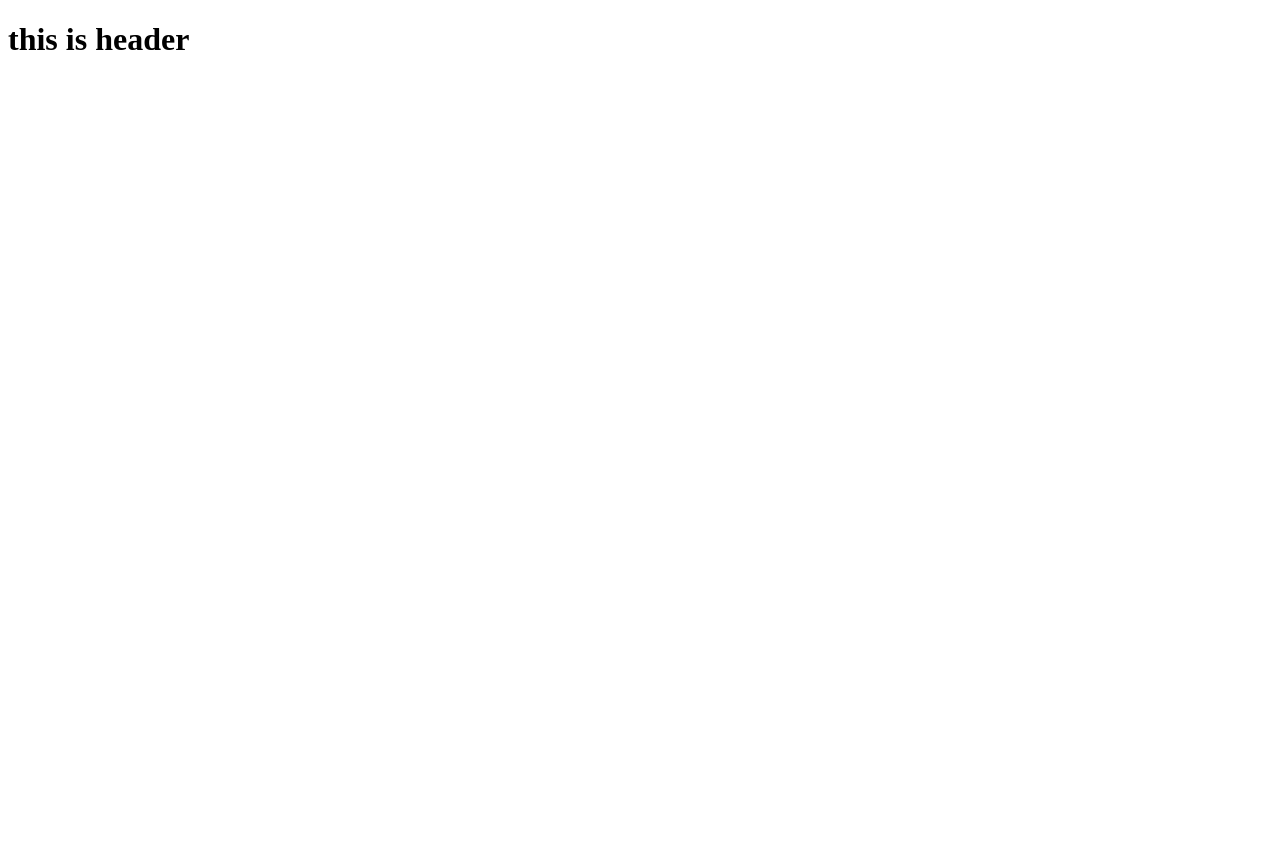
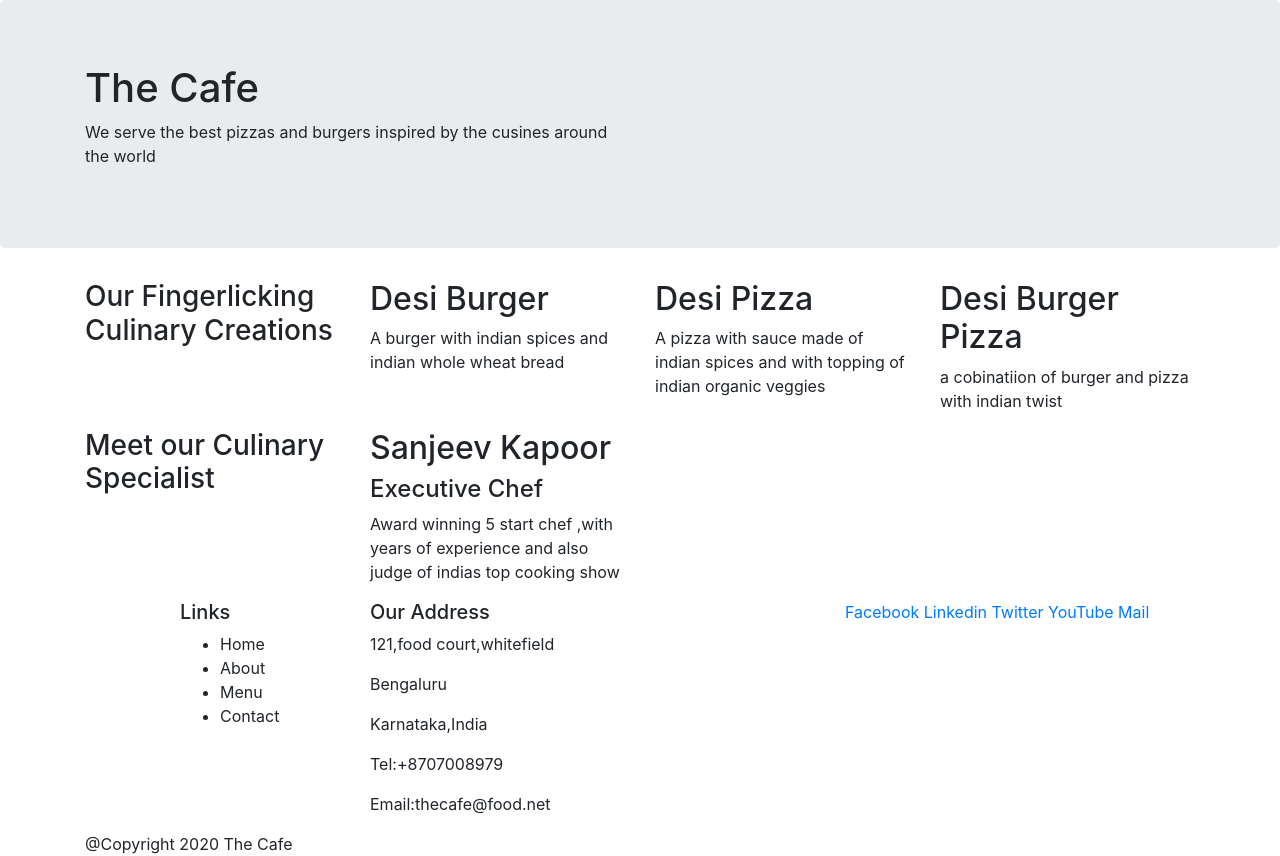
Before and after one commit to deepak80199/restaurant, a website: page index.html in a window 1280 px wide. Before the commit the page ends 800 px from the top, so only its background shows below. Drawn offline with nearby package versions, Linux system fonts and the light colour scheme.

Commit message:
bootstrap grid setup complete

```diff
--- a/index.html
+++ b/index.html
@@ -1,7 +1,127 @@
 <!DOCTYPE HTML>
 <HEAD>
-	<title>restaurant</title>
+	<title>The Cafe</title>
+	 <!-- Required meta tags always come first -->
+	 <meta charset="utf-8">
+	 <meta name="viewport" content="width=device-width, initial-scale=1, shrink-to-fit=no">
+	 <meta http-equiv="x-ua-compatible" content="ie=edge">
+
+	 <!-- Bootstrap CSS -->
+	 <link rel="stylesheet" href="node_modules/bootstrap/dist/css/bootstrap.min.css">
+
 </HEAD>
 <BODY>
-	<H1>this is header</H1>
+
+	<!-- BOOTSTRAP GRID
+		<div class="container">
+		<div class="row justify-content-center">
+			<div class="col-sm-5"></div>
+			<div class="col-sm-7"></div>
+			tells that for small screen size components should take 5 and 7 columns respectively
+			we can use .col- (extra small screeen), .col-sm-, .col-md-, .col-lg-, .col-xl-
+			col-auto can also be used to automatically use the remaining col
+			we can use order-sm-x ,where x=1-12,first,last
+			we can also use offset-sm-1
+			nesting is also allowed
+		</div>
+	</div> -->
+
+	<header class="jumbotron">
+		<div class="container">
+			<div class="row">
+				<div class="col-12 col-sm-6">
+					<h1>The Cafe</h1>
+					<p>We serve the best pizzas and burgers inspired by the cusines around the world </p>
+				</div>
+
+				<div class="col-12 col-sm"></div>
+		</div>
+	</header>
+
+	<div class="container">
+		<div>
+
+			<div class="row">
+				<div class="col-12 col-sm-6 col-md-3">
+					<h3>Our Fingerlicking Culinary Creations</h3>
+				</div>
+
+				<div class="col-12 col-sm-6 col-md-3">
+					<h2>Desi Burger</h2>
+					<p>A burger with indian spices and indian whole wheat bread</p>
+				</div>
+
+				<div class="col-12 col-sm-6 col-md-3">
+					<h2>Desi Pizza</h2>
+					<p>A pizza with sauce made of indian spices and with topping of indian organic veggies</p>
+				</div>
+
+				<div class="col-12 col-sm-6 col-md-3">
+					<h2>Desi Burger Pizza</h2>
+					<p>a cobinatiion of burger and pizza with indian twist </p>
+				</div>
+			</div>
+
+			<div class="row">
+				<div class="col-12 col-sm-4 col-md-3">
+					<h3>Meet our Culinary Specialist</h3>
+				</div>
+				<div class="col-12 col-sm-4 col-md-3">
+					<h2>Sanjeev Kapoor</h2>
+					<h4>Executive Chef</h4>
+					<p>Award winning 5 start chef ,with years of experience and also judge of indias top cooking show </p>
+				</div>
+			</div>
+
+		</div>
+	</div>
+
+	<div>
+		<footer>
+			<div class="container">
+
+				<div class="row">
+					<div class="col-4 offset-1 col-sm-2">
+						<h5>Links</h5>
+						<ul>
+							<li>Home</li>
+							<li>About</li>
+							<li>Menu</li>
+							<li>Contact</li>
+						</ul>
+					</div>
+
+					<div class="col-7 col-sm-5">
+						<h5>Our Address</h5>
+						<p>121,food court,whitefield</p>
+						<p>Bengaluru</p>
+						<p>Karnataka,India</p>
+						<p>Tel:+8707008979</p>
+						<p>Email:thecafe@food.net</p>
+					</div>
+
+					<div class="col-12 col-sm-4">
+						<a href="#">Facebook</a>
+						<a href="#">Linkedin</a>
+						<a href="#">Twitter</a>
+						<a href="#">YouTube</a>
+						<a href="#">Mail</a>
+					</div>
+				</div>
+
+				<div class="row">
+					<div class="col-auto">
+						@Copyright 2020 The Cafe
+					</div>
+				</div>
+
+			</div>
+		</footer>
+	</div>
+
+
+	    <!-- jQuery first, then Popper.js, then Bootstrap JS. -->
+		<script src="node_modules/jquery/dist/jquery.slim.min.js"></script>
+		<script src="node_modules/popper.js/dist/umd/popper.min.js"></script>
+		<script src="node_modules/bootstrap/dist/js/bootstrap.min.js"></script>
 </BODY>
```
Also changed, not shown: package.json (+7 -2 lines), index.js (added), 1 other file.
